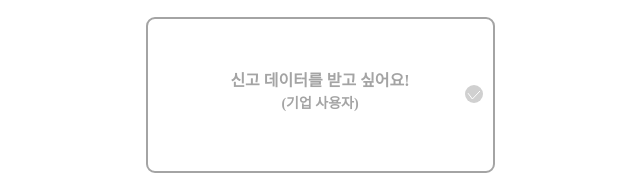
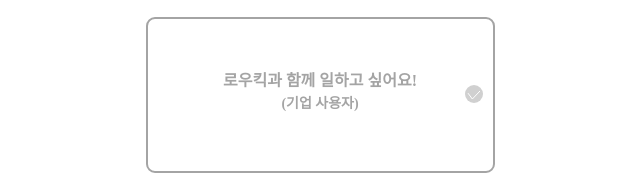
Before and after one commit to Innothink-Make-A-Thon/LawKick_FE, a React (Create React App) app: page /signup in a window 1280 px wide. Shown: the part 450-625 px from the top of the page, without its empty margins (320-960 px from the left). Built offline with nearby package versions, Linux system fonts and the light colour scheme.

Commit message:
feat: 기업 사용자 문구 수정

```diff
--- a/src/signup/Choice.jsx
+++ b/src/signup/Choice.jsx
@@ -90,16 +90,12 @@ function Choice() {
     const [selectedBox, setSelectedBox] = useState(null);
     const navigate = useNavigate();
 
-    // 선택 여부에 따라 isEnabled 상태 설정
     const isNextBtnEnabled = selectedBox !== null;
 
-    // NextBtn 클릭 시 다른 URL로 이동
     const handleNextBtnClick = () => {
       if (selectedBox === "first") {
-        // If the first box is selected, navigate to /personal/signin
         navigate("/personal/signin");
       } else if (selectedBox === "second") {
-        // If the second box is selected, navigate to /company/signin
         navigate("/company/signin");
       }
     };
@@ -122,7 +118,7 @@ function Choice() {
 
         <SecondBox isSelected={selectedBox === "second"} onClick={() => setSelectedBox("second")}>
           <TextContainer>
-            <BoxTitle>신고 데이터를 받고 싶어요!<br /></BoxTitle>
+            <BoxTitle>로우킥과 함께 일하고 싶어요!<br /></BoxTitle>
             <BoxDescription>(기업 사용자)</BoxDescription>
           </TextContainer>
           <SvgContainer>
```
